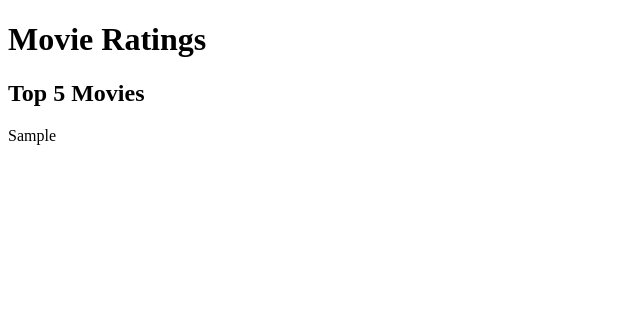
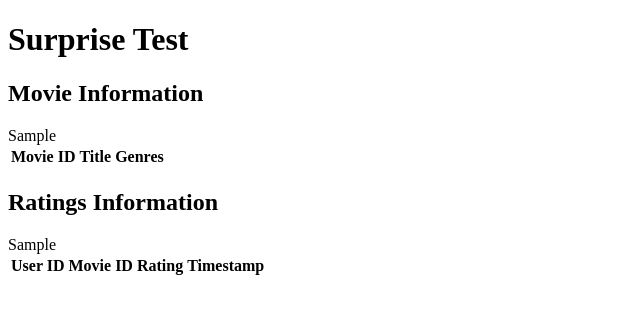
Before and after one commit to bbbang105/surprise-flask-test, a Flask app: template templates/index.html in a window 1280 px wide. Shown: the top 314 px of the page, without its empty margins (0-640 px from the left). Run offline with Flask 3, Linux system fonts and the light colour scheme; the template is opened without the code that fills it: most values are stand-ins (such as "Sample title", 1, 10 or a date in 2020); lists and menus that the app fills with data are empty.

Commit message:
feat : 평점 정보 상위 5개 출력

```diff
--- a/app.py
+++ b/app.py
@@ -15,7 +15,10 @@ def index():
     # 영화 정보 출력
     movies_html = movies.head().to_html()
 
-    return render_template('index.html', movies_html=movies_html)
+    # 평점 정보 출력
+    ratings_html = ratings.head().to_html()
+
+    return render_template('index.html', movies_html=movies_html, ratings_html=ratings_html)
 
 if __name__ == '__main__':
     app.run(debug=True)
--- a/templates/index.html
+++ b/templates/index.html
@@ -6,8 +6,34 @@
     <title>Movie Ratings</title>
 </head>
 <body>
-    <h1>Movie Ratings</h1>
-    <h2>Top 5 Movies</h2>
-    {{ movies_html|safe }}
+    <h1>Surprise Test</h1>
+    <h2>Movie Information</h2>
+    <table>
+        <thead>
+            <tr>
+                <th>Movie ID</th>
+                <th>Title</th>
+                <th>Genres</th>
+            </tr>
+        </thead>
+        <tbody>
+            {{ movies_html|safe }}
+        </tbody>
+    </table>
+
+    <h2>Ratings Information</h2>
+    <table>
+        <thead>
+            <tr>
+                <th>User ID</th>
+                <th>Movie ID</th>
+                <th>Rating</th>
+                <th>Timestamp</th>
+            </tr>
+        </thead>
+        <tbody>
+            {{ ratings_html|safe }}
+        </tbody>
+    </table>
 </body>
 </html>
```
